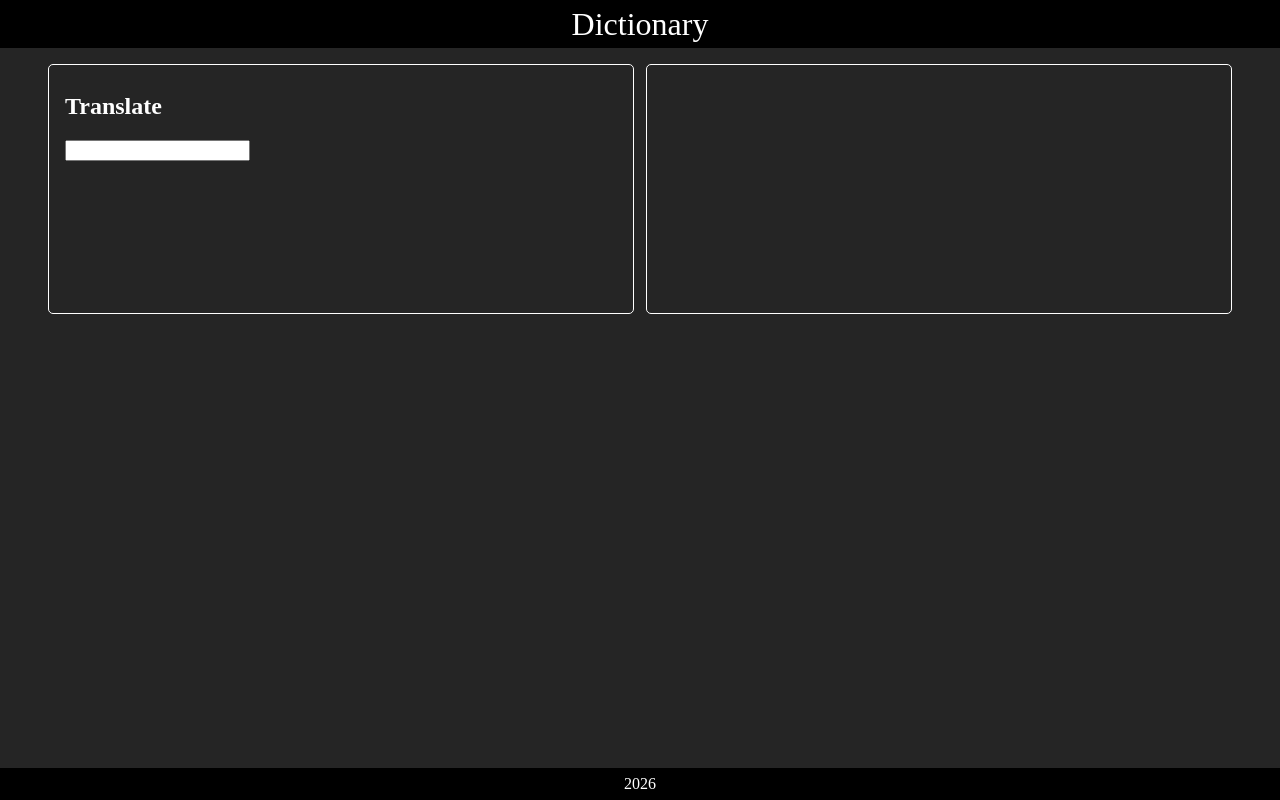
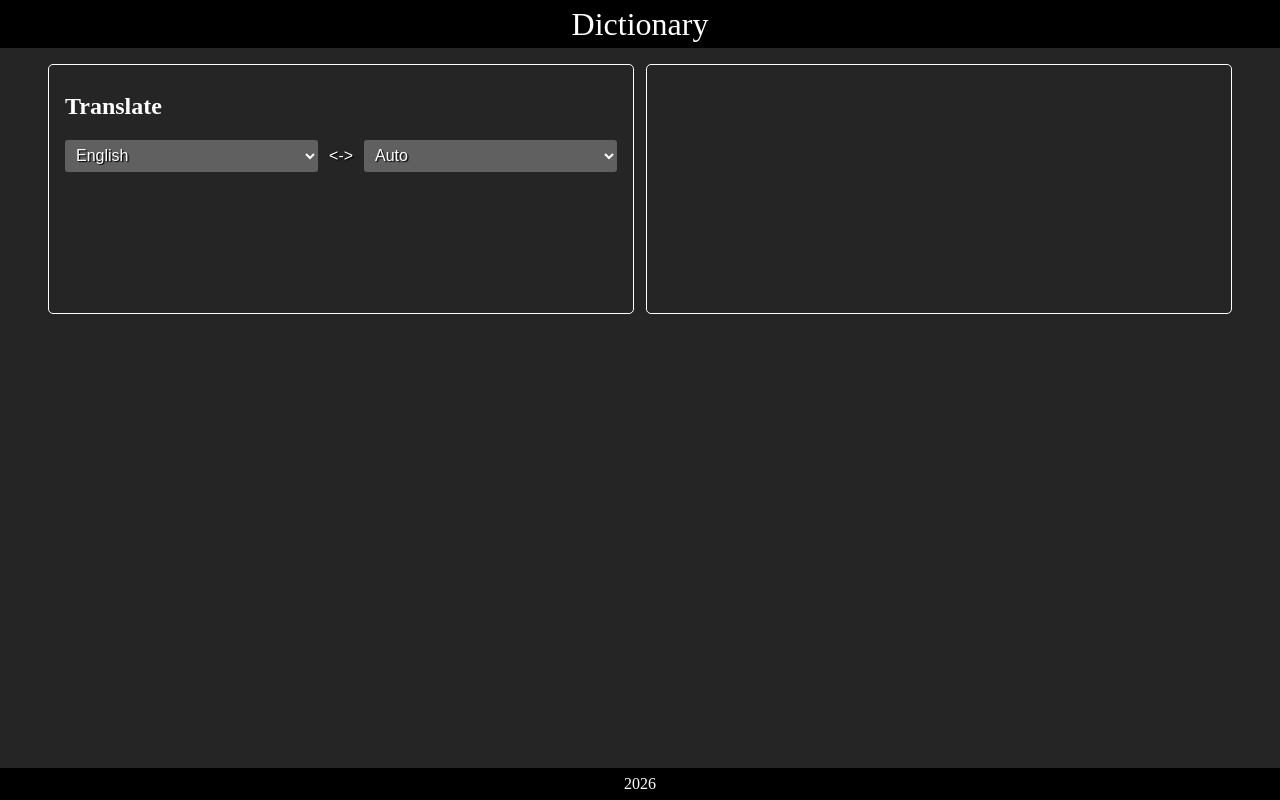
Before and after one commit to self-related/dictionary, a React (Vite) app: page / in a window 1280 px wide. Built offline with nearby package versions, Linux system fonts and the light colour scheme.

Commit message:
Style language panel, add on home page

```diff
--- a/src/features/translate/ui/lang-panel/LangPanel.module.css
+++ b/src/features/translate/ui/lang-panel/LangPanel.module.css
@@ -1,3 +1,47 @@
 .langPanel {
+    column-gap: 5px;
     display: flex;
+    height: 2rem;
+    width: 100%;
 }
+
+.select {
+    background-color: #606060;
+    border: none;
+    border-radius: 3px;
+    color: white;
+    cursor: pointer;
+    flex-grow: 1;
+    font-size: 1rem;
+    padding-left: 7px;
+    text-shadow: 0.08rem 0.07rem 0.07rem black;
+    width: 0;
+
+    &:hover {
+        background-color: orange;
+    }
+
+    &:open {
+        background-color: #353535;
+    }
+}
+
+.switchBtn {
+    background: none;
+    border: none;
+    border-radius: 3px;
+    color: white;
+    cursor: pointer;
+    font-size: 1rem;
+    font-weight: 400;
+    text-shadow: 0.08rem 0.07rem 0.07rem black;
+    min-width: fit-content;
+
+    &:hover {
+        background-color: orange;
+    }
+
+    &:active {
+        background-color: orangered;
+    }
+}
--- a/src/features/translate/ui/lang-panel/LangPanel.tsx
+++ b/src/features/translate/ui/lang-panel/LangPanel.tsx
@@ -1,14 +1,43 @@
 import styles from "./LangPanel.module.css";
+import { langLists } from "../../api/providers";
 
 interface LangPanelProps {
     className?: string
 }
 
-export default function LangPanel({ className }: LangPanelProps) {
+const provider = "google"; // temp constant before store defined
+
+export default function LangPanel({ className = "" }: LangPanelProps) {
+    const langList = langLists[provider];
+    const langIds = Object.keys(langList);
+
 
     return (
         <div className={`${styles.langPanel} ${className}`}>
 
+            {/* Source lang  */}
+            <select name="" id="" defaultValue={"en"} className={styles.select}>
+                {
+                    langIds.map((langId) => (
+                        <option value={langId}>{langList[langId]}</option>
+                    ))
+                }
+            </select>
+
+
+            {/* Switch button  */}
+            <button className={styles.switchBtn}>&lt;-&gt;</button>
+
+
+            {/* Target lang  */}
+            <select name="" id="" defaultValue={"auto"} className={styles.select}>
+                {
+                    langIds.map((langId) => (
+                        <option value={langId}>{langList[langId]}</option>
+                    ))
+                }
+            </select>
+
         </div>
     );
 }
--- a/src/pages/home/HomePage.tsx
+++ b/src/pages/home/HomePage.tsx
@@ -1,4 +1,4 @@
-import TranslateInput from "../../features/translate/ui/translate-input/TranslateInput";
+import LangPanel from "../../features/translate/ui/lang-panel/LangPanel";
 import styles from "./HomePage.module.css";
 
 export default function HomePage() {
@@ -9,7 +9,7 @@ export default function HomePage() {
             {/* Translate section */}
             <div className={styles.appSection}>
                 <h2>Translate</h2>
-                <TranslateInput />
+                <LangPanel />
             </div>
 
 
```
